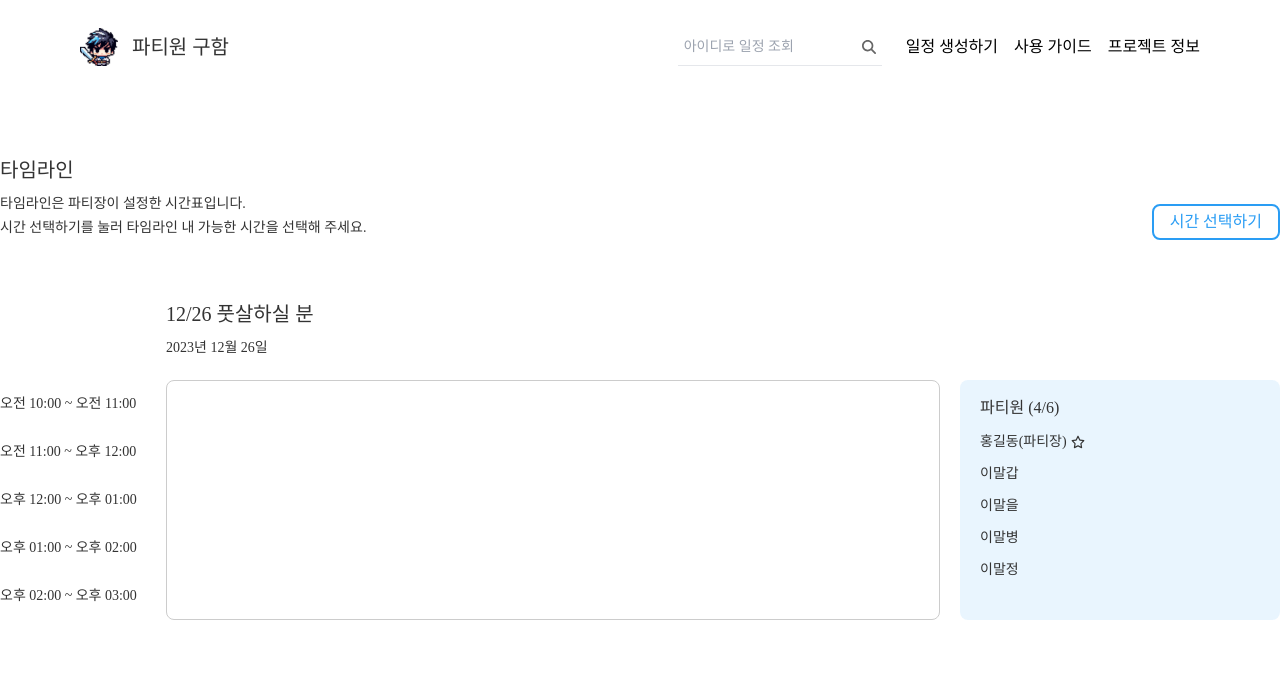
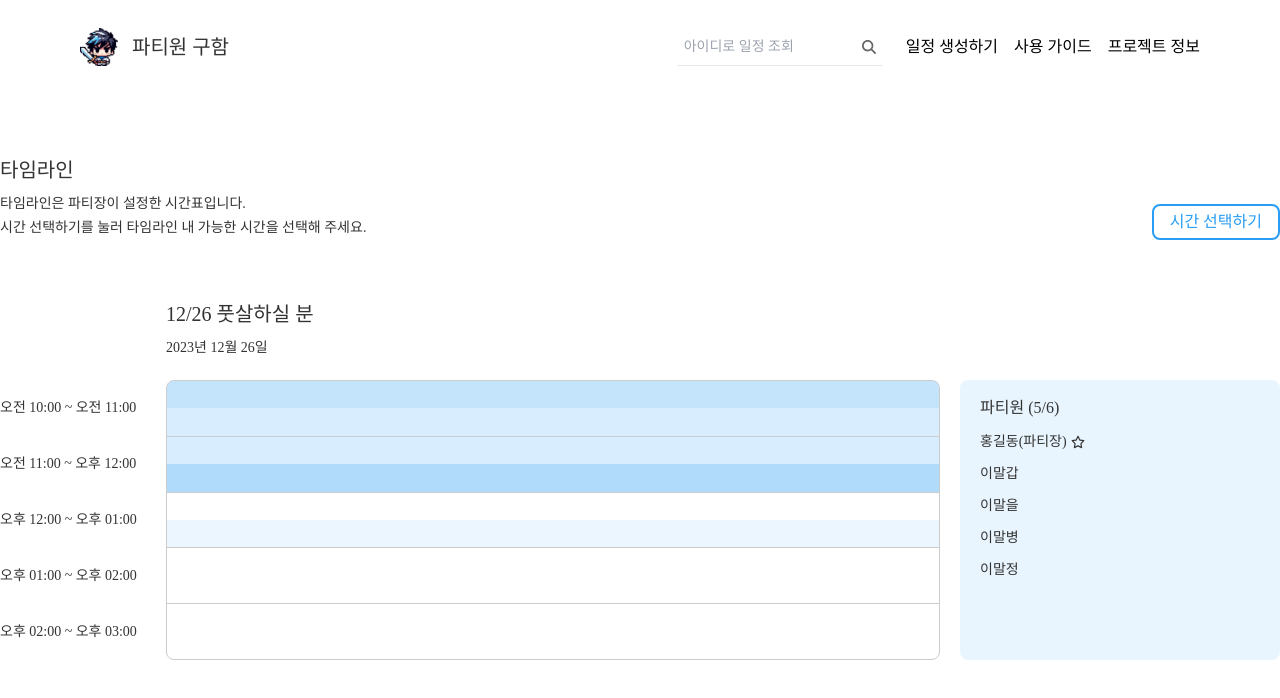
Before and after one commit to taedonn/partywonguham, a Nuxt app: page / in a window 1280 px wide. Shown: the top 698 px of the page. Built offline with nearby package versions, Linux system fonts and the light colour scheme; a web font is replaced by a local one.

Commit message:
Update layout

```diff
--- a/pages/index.vue
+++ b/pages/index.vue
@@ -17,16 +17,23 @@
                     <p class="text-sm leading-6 font-light">{{ data.date }}</p>
                 </div>
                 <div class="w-full mt-5 flex">
-                    <div class="w-full flex">
+                    <div class="w-full h-fit flex">
                         <div class="flex flex-col shrink-0 mr-1.5">
-                            <div v-for="time in data.timeline" class="w-40 h-12 text-sm font-light flex items-center">{{ time }}</div>
+                            <div v-for="time in data.timeline" class="w-40 h-14 text-sm font-light flex items-center">{{ time }}</div>
                         </div>
-                        <div class="w-full flex flex-col border rounded-lg border-gray-ccc">
-
+                        <div class="w-full flex flex-col border rounded-lg overflow-hidden border-gray-ccc">
+                            <div v-for="checked_time in data.checked_time" class="w-full flex flex-col flex-auto first:border-none odd:border-t border-gray-ccc">
+                                <input type="checkbox" v-bind:id="`time-${checked_time.time}`" class="hidden"/>
+                                <label
+                                    v-bind:for="`time-${checked_time.time}`"
+                                    v-bind:style="`opacity: ${checked_time.checked / (data.checked_time.length + 1)}`"
+                                    class="w-full h-full bg-blue-4"
+                                ></label>
+                            </div>
                         </div>
                     </div>
                     <div class="w-80 p-5 ml-5 shrink-0 rounded-lg bg-blue-4/10 text-black-333 fill-black-333">
-                        <h2>파티원 ({{ data.partywon.length + '/' + data.capacity }})</h2>
+                        <h2>파티원 ({{ (data.partywon.length + 1) + '/' + data.capacity }})</h2>
                         <ul class="mt-4 text-sm font-light flex flex-col gap-3">
                             <li class="flex items-center">
                                 {{ data.partyjang.name }}(파티장)
@@ -73,6 +80,10 @@ export default {
                     { time: 11.5, checked: 4 },
                     { time: 12, checked: 0 },
                     { time: 12.5, checked: 1 },
+                    { time: 13, checked: 0 },
+                    { time: 13.5, checked: 0 },
+                    { time: 14, checked: 0 },
+                    { time: 14.5, checked: 0 },
                 ],
                 capacity: 6,
             }
@@ -90,7 +101,7 @@ export default {
                 data.start_time.getHours() < 11
                     ? `오전 ${data.start_time.getHours() >= 10 ? data.start_time.getHours() : '0' + data.start_time.getHours()}:00 ~ 오전 ${data.start_time.getHours() + 1 >= 10 ? data.start_time.getHours() + 1 : '0' + (data.start_time.getHours() + 1)}:00`
                     : data.start_time.getHours() === 11
-                        ? `오전 11:00 ~ 오후 12:00`
+                        ? '오전 11:00 ~ 오후 12:00'
                         : `오후 ${data.start_time.getHours() >= 10 ? data.start_time.getHours() : '0' + data.start_time.getHours()}:00 ~ 오후 ${data.start_time.getHours() + 1 >= 10 ? data.start_time.getHours() + 1 : '0' + (data.start_time.getHours() + 1)}:00`
             ]
             const timelineLength = data.end_time.getHours() - data.start_time.getHours();
@@ -100,10 +111,10 @@ export default {
                 timeline.push(`${
                     meridiem === '오전'
                         ? hour === 11
-                            ? `오전 11:00 ~ 오후 12:00`
+                            ? '오전 11:00 ~ 오후 12:00'
                             : `오전 ${hour >= 10 ? hour : '0' + hour}:00 ~ 오전 ${hour + 1 >= 10 ? hour + 1 : '0' + (hour + 1)}:00`
                         : hour === 12
-                            ? `오후 12:00 ~ 오후 01:00`
+                            ? '오후 12:00 ~ 오후 01:00'
                             : `오후 ${hour >= 10 ? hour : '0' + hour}:00 ~ 오후 ${hour + 1 >= 10 ? hour + 1 : '0' + (hour + 1)}:00`
                 }`);
             }
```
